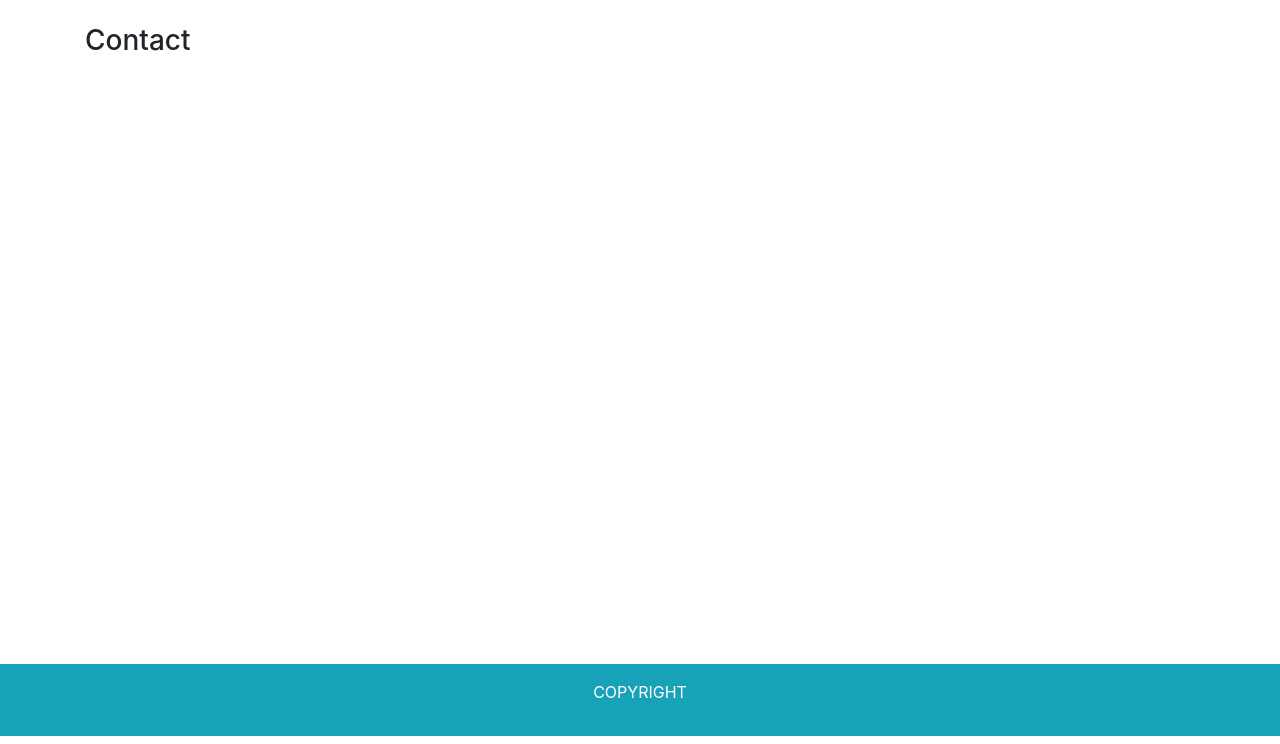
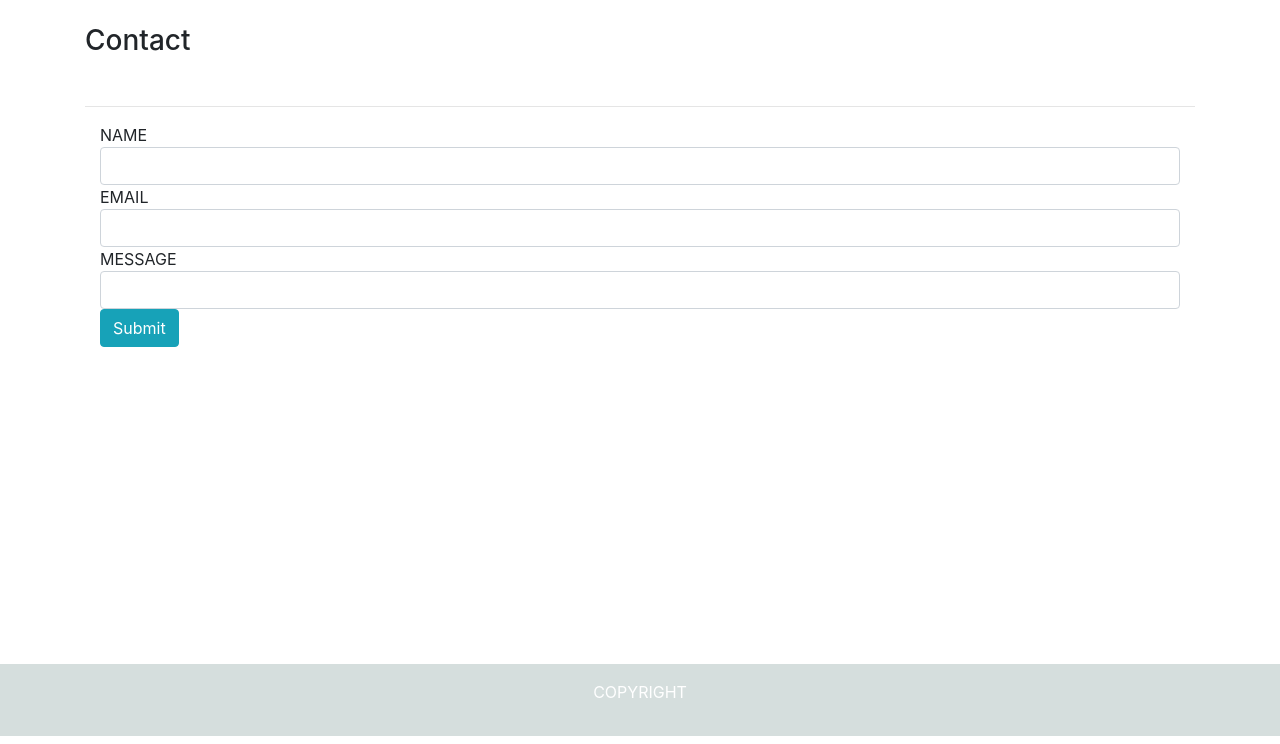
Before and after one commit to ANTHONYCHANSOON/ResponsivePortfolio, a plain HTML site: page contact.html in a window 1280 px wide. Shown: the part 56-800 px from the top of the page. Drawn offline with nearby package versions, Linux system fonts and the light colour scheme.

Commit message:
fixed index contact portfolio's grid

```diff
--- a/contact.html
+++ b/contact.html
@@ -1,16 +1,18 @@
 <!DOCTYPE html>
 <html lang="en">
+
 <head>
     <meta charset="UTF-8">
     <meta name="viewport" content="width=device-width, initial-scale=1.0">
     <meta http-equiv="X-UA-Compatible" content="ie=edge">
-    <title>Document</title>
+    <title>Contact</title>
     <link rel="stylesheet" href="https://stackpath.bootstrapcdn.com/bootstrap/4.3.1/css/bootstrap.min.css"
         integrity="sha384-ggOyR0iXCbMQv3Xipma34MD+dH/1fQ784/j6cY/iJTQUOhcWr7x9JvoRxT2MZw1T" crossorigin="anonymous">
 </head>
+
 <body>
 
-    <nav id="navbar-example2" class=navbar navbar-light" style="background-color: #12dab8">
+        <nav id="navbar-example2" class=navbar navbar-light" style="background-color: #86a19d59">
         <a class="navbar-brand" href="index.html">Anthony Soon</a>
         <ul class="nav nav-pills">
             <li class="nav-item">
@@ -61,7 +63,7 @@
     <section id="wrapper">
 
         <div id="aboutmeparagraph">
-
+            <!-- content starts here -->
             <div class="container">
 
                 <div class="row">
@@ -75,16 +77,65 @@
 
                     </div>
                 </div>
+                <div class="row">
+                    <div class="col col-md-12">
+                        <br>
+                        <hr>
+                    </div>
+                </div>
+                <!-- content ends here -->
 
 
-        <section id="footer">
+                <div class="container">
+                    <div class="row">
+                        <div class="col">
+                            NAME
+                        </div>
+                    </div>
+                    <div class="row">
+                        <div class="col">
+                            <input type="text" class="form-control" aria-label="Sizing example input"
+                                aria-describedby="inputGroup-sizing-default">
+                        </div>
+                    </div>
+                    <div class="row">
+                        <div class="col">
+                            EMAIL
+                        </div>
+                    </div>
+                    <div class="row">
+                        <div class="col">
+                                <input type="text" class="form-control" aria-label="Sizing example input"
+                                aria-describedby="inputGroup-sizing-default">
+                        </div>
+                    </div>
+                    <div class="row">
+                        <div class="col">
+                            MESSAGE
+                        </div>
+                    </div>
+                    <div class="row">
+                        <div class="col">
+                                <input type="text" class="form-control" aria-label="Sizing example input"
+                                aria-describedby="inputGroup-sizing-default">
+                        </div>
+                    </div>
+                    <div class="row">
+                        <br>
+                        <div class="col">
+                            <button type="button" class="btn btn-info">Submit</button>
+                        </div>
+                    </div>
 
-            <div class="fixed-bottom p-3 mb-2 bg-info text-white">
-                <p class="text-center">COPYRIGHT</p>
-            </div>
+                    <section id="footer">
 
-        </section>
+                            <div class="fixed-bottom p-3 mb-2 text-white" style="background-color: #86a19d59">
+                                <p class="text-center">COPYRIGHT</p>
+                            </div>
+
+                        </section>
 
 
 </body>
+
 </html>
```
Also changed, not shown: index.html (+2 -2 lines), portfolio.html (+51 -4 lines), Assets/Images/mario.jpg (added), Assets/Images/pokemontrainer.jpg (added).
